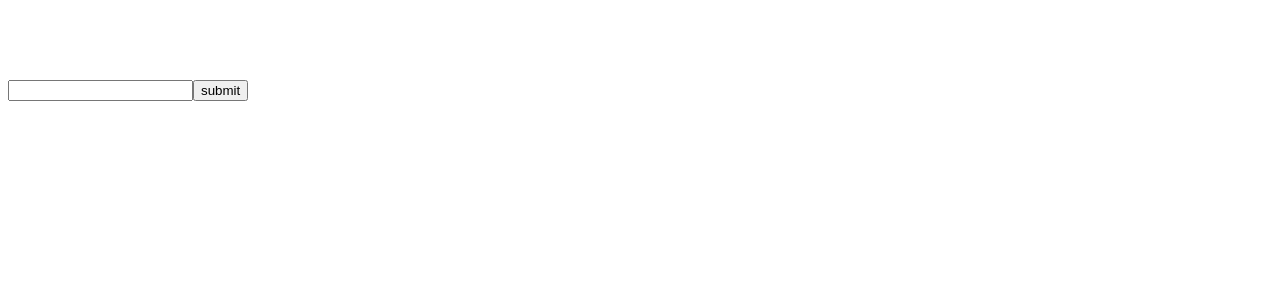
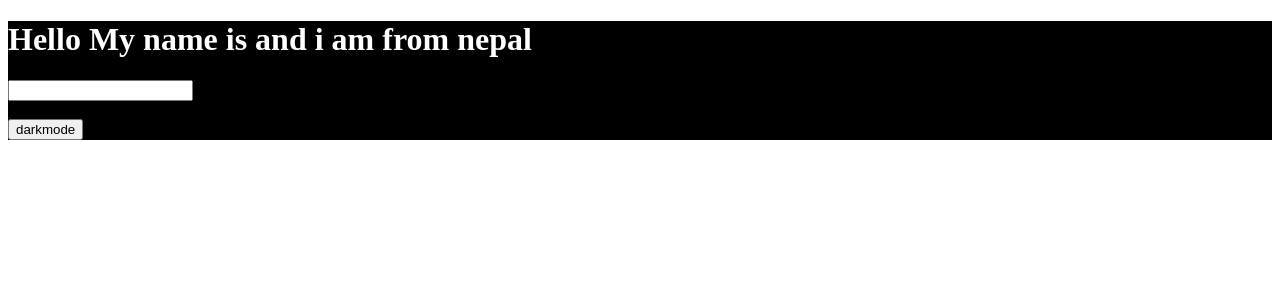
Before and after one commit to jeevan07854/webdev-react, a React (Vite) app: page / in a window 1280 px wide. Shown: the top 300 px of the page. Built offline with nearby package versions, Linux system fonts and the light colour scheme.

Commit message:
Adding a Custom hook

```diff
--- a/src/App.jsx
+++ b/src/App.jsx
@@ -4,6 +4,7 @@ import React, { useState } from "react"
 // import Function from './Component/Function'
 // import Hide_Show from './Component/Hide_Show'
 // import Handlejson from "./Component/Handlejson"
+import Coustomhook from "./Component/Coustomhook"
 import Todo from "./Component/Todo"
 const App = () => {
   // The useState hideShow is used to make a toogle in between button
@@ -15,14 +16,14 @@ const App = () => {
     <>
       {/* <Function/> */}
       {/* <State/> */}
-
+      <Coustomhook />
       {/* <button onClick={ ()=>setHideShow(s=>!s)}>Hide-Show</button>
        <br />
        <br />
 
         {component} */}
       {/* <Render/> */}
-      <Todo />
+      {/* <Todo /> */}
       {/* <Handlejson /> */}
     </>
   )
--- /dev/null
+++ b/src/Component/Coustomhook.jsx
@@ -0,0 +1,25 @@
+import React, { useState } from "react"
+
+const Coustomhook = () => {
+  const [isTrue, setIsTrue] = useState(true)
+  const [name, setName] = useState("")
+  return (
+    <>
+      <div
+        style={{
+          backgroundColor: isTrue ? "black" : "white",
+          color: isTrue ? "white" : "black",
+        }}
+      >
+        <h1>Hello My name is {name} and i am from nepal</h1>
+        <input type="text" onClick={(e) => setName(e.target.value)} />
+        <br />
+        <br />
+
+        <button onClick={() => setIsTrue((d) => !d)}>darkmode</button>
+      </div>
+    </>
+  )
+}
+
+export default Coustomhook
```
Also changed, not shown: src/Component/State.jsx (+17 -21 lines).
